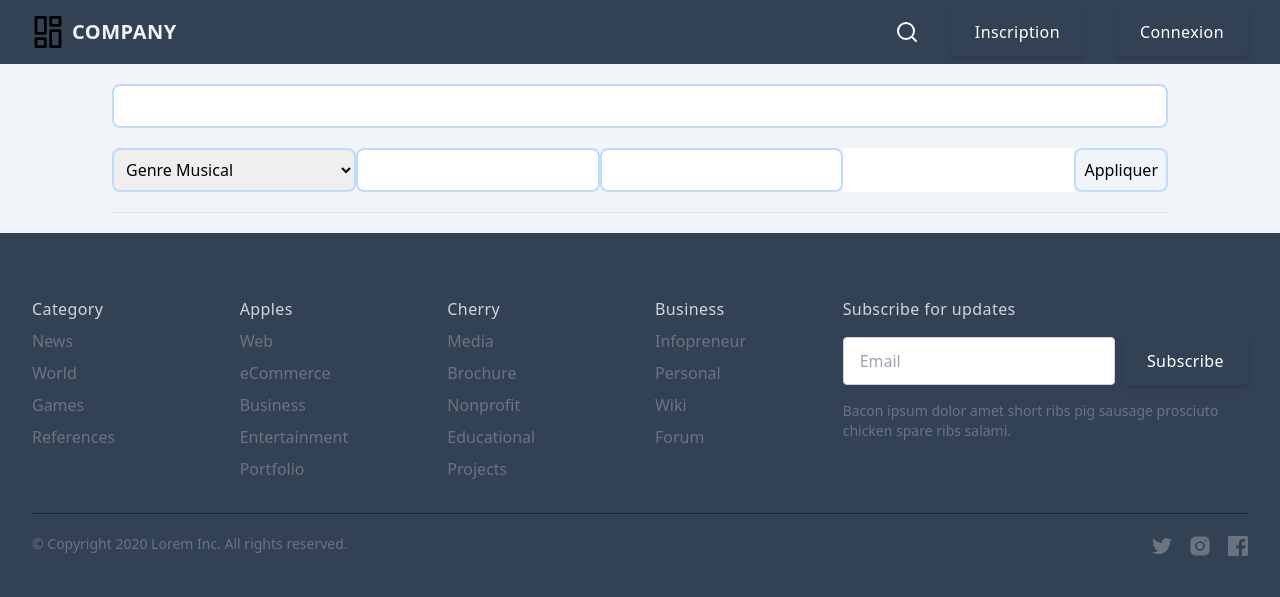
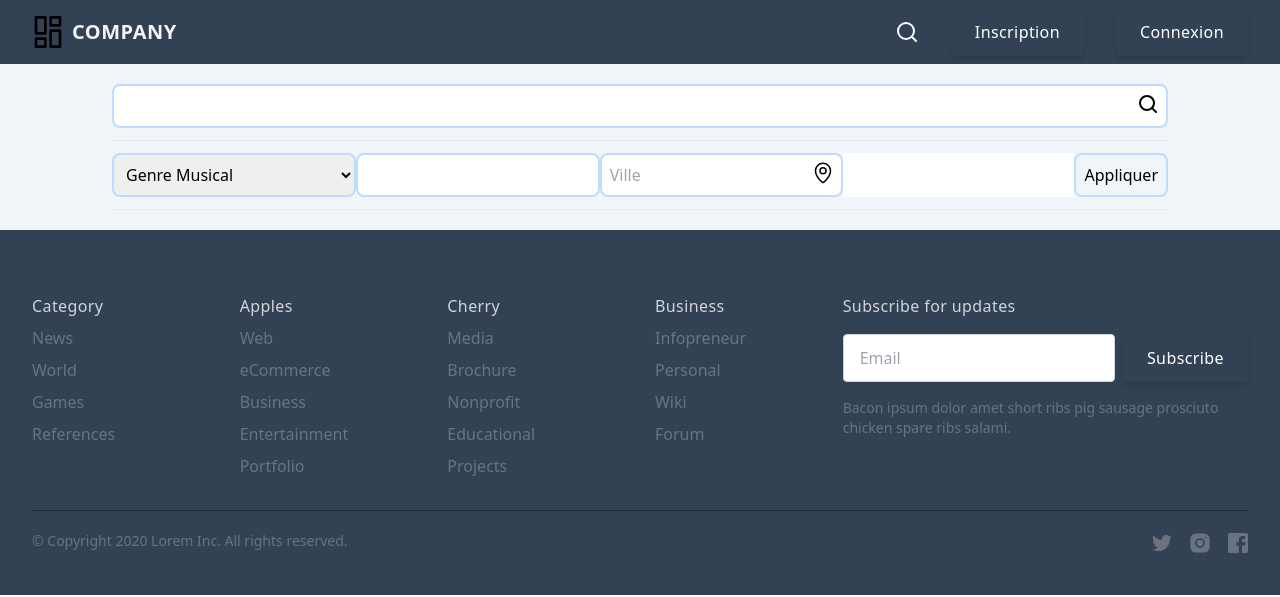
Before and after one commit to DiegoMazenc/Symtour, a Symfony app: template templates/search/index.html.twig in a window 1280 px wide. Shown: the top 597 px of the page. Run offline with Twig, Linux system fonts and the light colour scheme; the template is opened without the code that fills it, so the values that code supplies are empty; form fields are guessed from the names that the template uses; style sheets or scripts are compiled from the project's sources; some libraries are stand-ins or nearby versions.

Commit message:
page search update

```diff
--- a/templates/search/index.html.twig
+++ b/templates/search/index.html.twig
@@ -3,23 +3,29 @@
 
 	<div class="user-contain   px-28 py-5 bg bg-slate-100">
 		{{ form_start(searchForm) }}
+		<div class="relative">
 			{{ form_widget(searchForm.search, {
 				'attr': {
 					'class': 'w-full border-2 border-blue-200 hover:border-blue-500 rounded-lg p-2 duration-300',
 				}
 			}) }}
+			<svg xmlns="http://www.w3.org/2000/svg" width="24px" height="24px" viewbox="0 0 24 24" class="absolute right-2 top-2"><path fill="black" d="m20.71 19.29l-3.4-3.39A7.92 7.92 0 0 0 19 11a8 8 0 1 0-8 8a7.92 7.92 0 0 0 4.9-1.69l3.39 3.4a1 1 0 0 0 1.42 0a1 1 0 0 0 0-1.42M5 11a6 6 0 1 1 6 6a6 6 0 0 1-6-6"/></svg>
+		</div>
 		{{ form_widget(searchForm.submit, {
 				'attr': {
 					'class': 'hidden',
 				}
 			}) }}
 		{{ form_end(searchForm) }}
+		<hr class="mt-3">
 
 		{{ form_start(filterForm) }}
-			<div class="flex w-full justify-between py-5">
+		<div class="flex w-full justify-between py-3">
 			<div class="select-gender w-3/12 ">
 				<select id="{{ filterForm.musicCategory.vars.id }}" name="{{ filterForm.musicCategory.vars.full_name }}" class="w-full border-2 border-blue-200 hover:border-blue-500 rounded-lg p-2 duration-300">
-						<option value="">Genre Musical</option>
+					<option value="" disabled selected>
+						<p class="text-gray-500">Genre Musical</p>
+					</option>
 
 					{% for music_category in music_categories %}
 						<option value="{{ music_category.category }}">{{ music_category.category }}</option>
@@ -27,6 +33,8 @@
 				</select>
 
 			</div>
+
+
 			<div class="select-gender w-3/12 ">
 				{{ form_widget(filterForm.date, {
 						'attr': {
@@ -36,18 +44,18 @@
 					}) }}<br>
 
 			</div>
-				<div class="select-gender w-3/12 ">
+			<div class="select-gender w-3/12 relative">
 				{{ form_widget(filterForm.city, {
 						'attr': {
 							'class': 'w-full border-2 border-blue-200 hover:border-blue-500 rounded-lg p-2 duration-300 ',
-
+							'placeholder' : "Ville",
 						}
 					}) }}<br>
-
+				<svg xmlns="http://www.w3.org/2000/svg" width="24px" height="24px" viewbox="0 0 256 256" class="absolute right-2 top-2"><path fill="currentColor" d="M128 64a40 40 0 1 0 40 40a40 40 0 0 0-40-40m0 64a24 24 0 1 1 24-24a24 24 0 0 1-24 24m0-112a88.1 88.1 0 0 0-88 88c0 31.4 14.51 64.68 42 96.25a254.19 254.19 0 0 0 41.45 38.3a8 8 0 0 0 9.18 0a254.19 254.19 0 0 0 41.37-38.3c27.45-31.57 42-64.85 42-96.25a88.1 88.1 0 0 0-88-88m0 206c-16.53-13-72-60.75-72-118a72 72 0 0 1 144 0c0 57.23-55.47 105-72 118"/></svg>
 
 			</div>
 			{{ form_widget(filterForm._token) }}
-				<button type="submit" class= " border-2 border-blue-200 hover:border-blue-500 hover:bg-white rounded-lg p-2 duration-300 ">Appliquer</button>
+			<button type="submit" class=" border-2 border-blue-200 hover:border-blue-500 hover:bg-white rounded-lg p-2 duration-300 ">Appliquer</button>
 		</div>
 		{{ form_end(filterForm, {render_rest: false}) }}
 
@@ -66,10 +74,22 @@
 
 
 							<div class="list-category flex">
-								{% for category in hall.musicCategory %}
-									<div class="pins-category bg-sky-800 rounded-full mr-2 px-2  text-white">
-										{{ category.category }}
-									</div>
+								{% set displayedBands = [] %}
+
+								{% for bandMember in app.user.profil.bandMembers %}
+									{% set musicCategory = bandMember.band.musicCategory.category %}
+									{% set isMusicAccepted = hall.musicCategory|filter(category => category.category == musicCategory)|length > 0 %}
+
+									{% if isMusicAccepted %}
+										{% set bandName = bandMember.band.name %}
+
+										{# Vérifie si le groupe n'a pas déjà été affiché #}
+										{% if bandName not in displayedBands %}
+											<p class="text-green-500 mr-4">{{ bandName }}
+												✓</p>
+											{% set displayedBands = displayedBands|merge([bandName]) %}
+										{% endif %}
+									{% endif %}
 								{% endfor %}
 							</div>
 						</div>
```
Also changed, not shown: src/Repository/HallRepository.php (+10 -6 lines), assets/styles/app.css (line endings or trailing spaces). Lines whose indentation alone changed are shown as unchanged.
